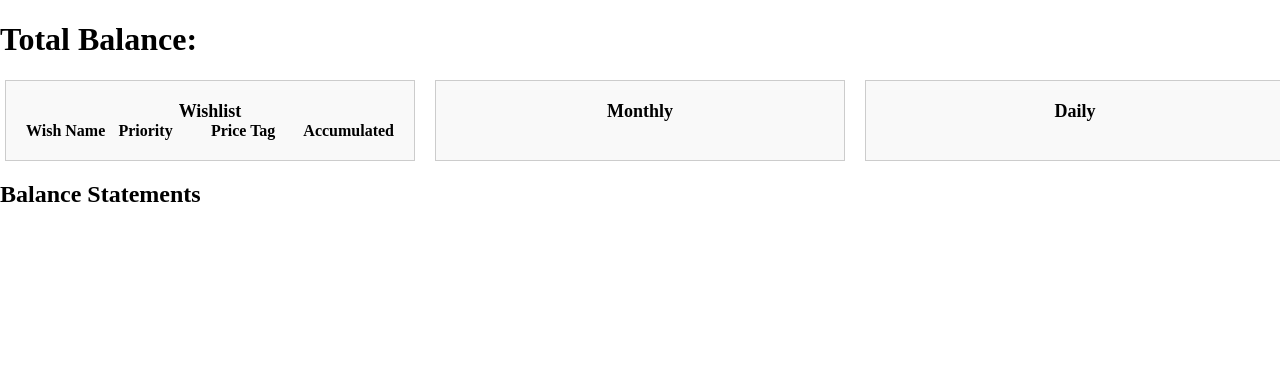
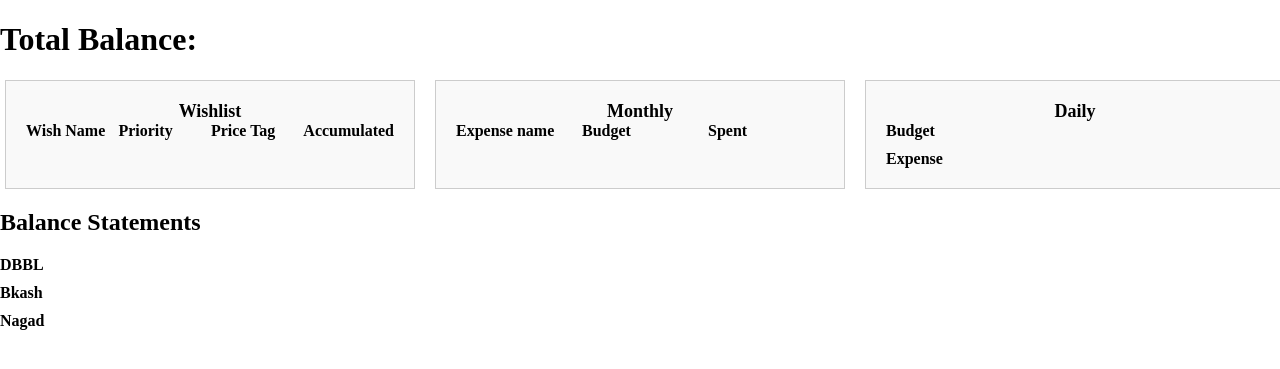
Before and after one commit to MazFahim/pythonProjects, a Flask app: template Padma/templates/balance.html in a window 1280 px wide. Shown: the part 46-415 px from the top of the page. Run offline with Flask 3, Linux system fonts and the light colour scheme; the template is opened without the code that fills it, so the values that code supplies are empty.

Commit message:
Update balance.html

```diff
--- a/Padma/templates/balance.html
+++ b/Padma/templates/balance.html
@@ -50,19 +50,39 @@
                     <div><strong>Priority</strong></div>
                     <div><strong>Price Tag</strong></div>
                     <div><strong>Accumulated</strong></div>
+
+                    <!-- {% for row in data %}
+                        {% for item in row %}
+                            <div>{{ item }}</div>
+                        {% endfor %}
+                    {% endfor %} -->
                 </div>
             </div>
             <div class="column">
                 <h2>Monthly</h2>
+                <div id="monthly" style="display: grid; grid-template-columns: repeat(3, 1fr); gap: 10px;">
+                    <div><strong>Expense name</strong></div>
+                    <div><strong>Budget</strong></div>
+                    <div><strong>Spent</strong></div>
+                </div>
             </div>
         </div>
         <div class="column">
             <h2>Daily</h2>
+            <div id="daily" style="display: grid; grid-template-rows: repeat(2, 1fr); gap: 10px;">
+                <div><strong>Budget</strong></div>
+                <div><strong>Expense</strong></div>
+            </div>
         </div>
     </div>
 
     <div>
         <h2>Balance Statements</h2>
+        <div id="balanceStatements" style="display: grid; grid-template-rows: repeat(3, 1fr); gap: 10px;">
+            <div><strong>DBBL</strong></div>
+            <div><strong>Bkash</strong></div>
+            <div><strong>Nagad</strong></div>
+        </div>
     </div>
 </body>
 </html>
```
